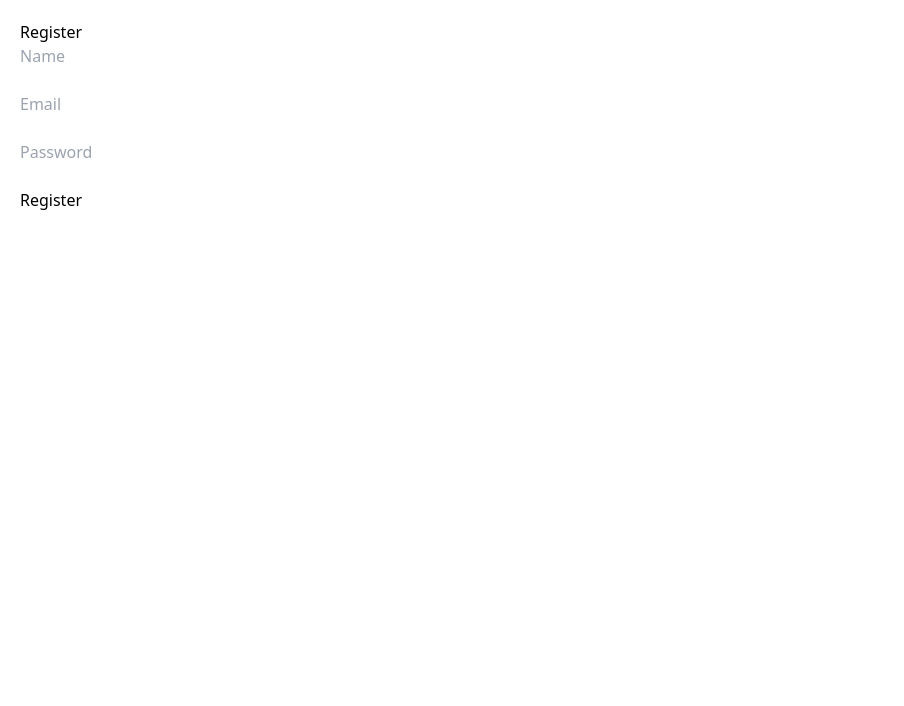
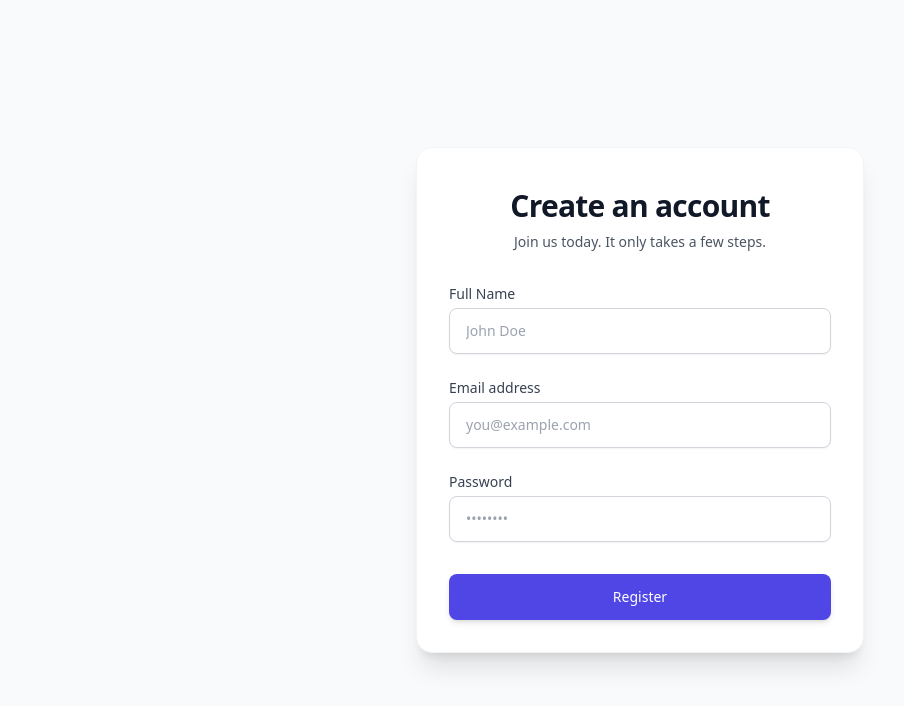
Before and after one commit to manji13/it3030-paf-2026-smart-campus-group83, a React (Create React App) app in the folder frontend/: page /register in a window 1280 px wide. Shown: the top 706 px of the page, without its empty margins (0-904 px from the left). Built offline with nearby package versions, Linux system fonts and the light colour scheme.

Commit message:
add perfect UI for login and register

```diff
--- a/frontend/src/pages/Member 4/Login.js
+++ b/frontend/src/pages/Member 4/Login.js
@@ -3,6 +3,9 @@
 import axios from 'axios';
 
 export default function Login() {
+    // ---------------------------------------------------------
+    // YOUR ORIGINAL LOGIC (UNTOUCHED)
+    // ---------------------------------------------------------
     const [credentials, setCredentials] = useState({ email: '', password: '' });
     const navigate = useNavigate();
 
@@ -27,16 +30,85 @@
         }
     };
 
+    // ---------------------------------------------------------
+    // NEW PERFECT UI (UPGRADED RETURN STATEMENT)
+    // ---------------------------------------------------------
     return (
-        <div style={{ padding: '20px' }}>
-            <h2>Login</h2>
-            <form onSubmit={handleSubmit}>
-                <input type="email" placeholder="Email" onChange={e => setCredentials({...credentials, email: e.target.value})} required /><br/><br/>
-                <input type="password" placeholder="Password" onChange={e => setCredentials({...credentials, password: e.target.value})} required /><br/><br/>
-                <button type="submit">Login</button>
-            </form>
-            <br />
-            <button onClick={() => navigate('/register')}>Go to Register</button>
+        <div className="min-h-screen flex flex-col items-center justify-center bg-gray-50 py-12 px-4 sm:px-6 lg:px-8 font-sans">
+            <div className="max-w-md w-full bg-white p-8 rounded-2xl shadow-xl border border-gray-100">
+
+                {/* Header */}
+                <div className="mb-8 text-center">
+                    <h2 className="text-3xl font-extrabold text-gray-900 tracking-tight">
+                        Welcome back
+                    </h2>
+                    <p className="mt-2 text-sm text-gray-600">
+                        Sign in to your account
+                    </p>
+                </div>
+
+                {/* Form */}
+                <form className="space-y-6" onSubmit={handleSubmit}>
+
+                    {/* Email Input */}
+                    <div>
+                        <label htmlFor="email" className="block text-sm font-medium text-gray-700">
+                            Email address
+                        </label>
+                        <div className="mt-1">
+                            <input
+                                id="email"
+                                type="email"
+                                placeholder="you@example.com"
+                                onChange={e => setCredentials({...credentials, email: e.target.value})}
+                                required
+                                className="appearance-none block w-full px-4 py-3 border border-gray-300 rounded-lg shadow-sm placeholder-gray-400 focus:outline-none focus:ring-indigo-500 focus:border-indigo-500 sm:text-sm transition-colors duration-200"
+                            />
+                        </div>
+                    </div>
+
+                    {/* Password Input */}
+                    <div>
+                        <label htmlFor="password" className="block text-sm font-medium text-gray-700">
+                            Password
+                        </label>
+                        <div className="mt-1">
+                            <input
+                                id="password"
+                                type="password"
+                                placeholder="••••••••"
+                                onChange={e => setCredentials({...credentials, password: e.target.value})}
+                                required
+                                className="appearance-none block w-full px-4 py-3 border border-gray-300 rounded-lg shadow-sm placeholder-gray-400 focus:outline-none focus:ring-indigo-500 focus:border-indigo-500 sm:text-sm transition-colors duration-200"
+                            />
+                        </div>
+                    </div>
+
+                    {/* Submit Button */}
+                    <div className="pt-2">
+                        <button
+                            type="submit"
+                            className="w-full flex justify-center py-3 px-4 border border-transparent rounded-lg shadow-md text-sm font-medium text-white bg-indigo-600 hover:bg-indigo-700 focus:outline-none focus:ring-2 focus:ring-offset-2 focus:ring-indigo-500 transition-all duration-200 ease-in-out transform hover:-translate-y-0.5"
+                        >
+                            Sign In
+                        </button>
+                    </div>
+                </form>
+
+                {/* Go to Register Navigation */}
+                <div className="mt-8 text-center border-t border-gray-100 pt-6">
+                    <p className="text-sm text-gray-600">
+                        Don't have an account?{' '}
+                        <button
+                            onClick={() => navigate('/register')}
+                            className="font-medium text-indigo-600 hover:text-indigo-500 focus:outline-none transition-colors duration-200"
+                        >
+                            Register here
+                        </button>
+                    </p>
+                </div>
+
+            </div>
         </div>
     );
 }
--- a/frontend/src/pages/Member 4/Registeer.js
+++ b/frontend/src/pages/Member 4/Registeer.js
@@ -3,6 +3,9 @@
 import axios from 'axios';
 
 export default function Register() {
+    // ---------------------------------------------------------
+    // YOUR ORIGINAL LOGIC (UNTOUCHED)
+    // ---------------------------------------------------------
     const [formData, setFormData] = useState({ name: '', email: '', password: '' });
     const navigate = useNavigate();
 
@@ -17,15 +20,89 @@
         }
     };
 
+    // ---------------------------------------------------------
+    // NEW PERFECT UI (UPGRADED RETURN STATEMENT)
+    // ---------------------------------------------------------
     return (
-        <div style={{ padding: '20px' }}>
-            <h2>Register</h2>
-            <form onSubmit={handleSubmit}>
-                <input type="text" placeholder="Name" onChange={e => setFormData({...formData, name: e.target.value})} required /><br/><br/>
-                <input type="email" placeholder="Email" onChange={e => setFormData({...formData, email: e.target.value})} required /><br/><br/>
-                <input type="password" placeholder="Password" onChange={e => setFormData({...formData, password: e.target.value})} required /><br/><br/>
-                <button type="submit">Register</button>
-            </form>
+        <div className="min-h-screen flex items-center justify-center bg-gray-50 py-12 px-4 sm:px-6 lg:px-8 font-sans">
+            <div className="max-w-md w-full bg-white p-8 rounded-2xl shadow-xl border border-gray-100">
+
+                {/* Header */}
+                <div className="mb-8">
+                    <h2 className="mt-2 text-center text-3xl font-extrabold text-gray-900 tracking-tight">
+                        Create an account
+                    </h2>
+                    <p className="mt-2 text-center text-sm text-gray-600">
+                        Join us today. It only takes a few steps.
+                    </p>
+                </div>
+
+                {/* Form */}
+                <form className="space-y-6" onSubmit={handleSubmit}>
+
+                    {/* Name Input */}
+                    <div>
+                        <label htmlFor="name" className="block text-sm font-medium text-gray-700">
+                            Full Name
+                        </label>
+                        <div className="mt-1">
+                            <input
+                                id="name"
+                                type="text"
+                                placeholder="John Doe"
+                                onChange={e => setFormData({...formData, name: e.target.value})}
+                                required
+                                className="appearance-none block w-full px-4 py-3 border border-gray-300 rounded-lg shadow-sm placeholder-gray-400 focus:outline-none focus:ring-indigo-500 focus:border-indigo-500 sm:text-sm transition-colors duration-200"
+                            />
+                        </div>
+                    </div>
+
+                    {/* Email Input */}
+                    <div>
+                        <label htmlFor="email" className="block text-sm font-medium text-gray-700">
+                            Email address
+                        </label>
+                        <div className="mt-1">
+                            <input
+                                id="email"
+                                type="email"
+                                placeholder="you@example.com"
+                                onChange={e => setFormData({...formData, email: e.target.value})}
+                                required
+                                className="appearance-none block w-full px-4 py-3 border border-gray-300 rounded-lg shadow-sm placeholder-gray-400 focus:outline-none focus:ring-indigo-500 focus:border-indigo-500 sm:text-sm transition-colors duration-200"
+                            />
+                        </div>
+                    </div>
+
+                    {/* Password Input */}
+                    <div>
+                        <label htmlFor="password" className="block text-sm font-medium text-gray-700">
+                            Password
+                        </label>
+                        <div className="mt-1">
+                            <input
+                                id="password"
+                                type="password"
+                                placeholder="••••••••"
+                                onChange={e => setFormData({...formData, password: e.target.value})}
+                                required
+                                className="appearance-none block w-full px-4 py-3 border border-gray-300 rounded-lg shadow-sm placeholder-gray-400 focus:outline-none focus:ring-indigo-500 focus:border-indigo-500 sm:text-sm transition-colors duration-200"
+                            />
+                        </div>
+                    </div>
+
+                    {/* Submit Button */}
+                    <div className="pt-2">
+                        <button
+                            type="submit"
+                            className="w-full flex justify-center py-3 px-4 border border-transparent rounded-lg shadow-md text-sm font-medium text-white bg-indigo-600 hover:bg-indigo-700 focus:outline-none focus:ring-2 focus:ring-offset-2 focus:ring-indigo-500 transition-all duration-200 ease-in-out transform hover:-translate-y-0.5"
+                        >
+                            Register
+                        </button>
+                    </div>
+
+                </form>
+            </div>
         </div>
     );
 }
```
